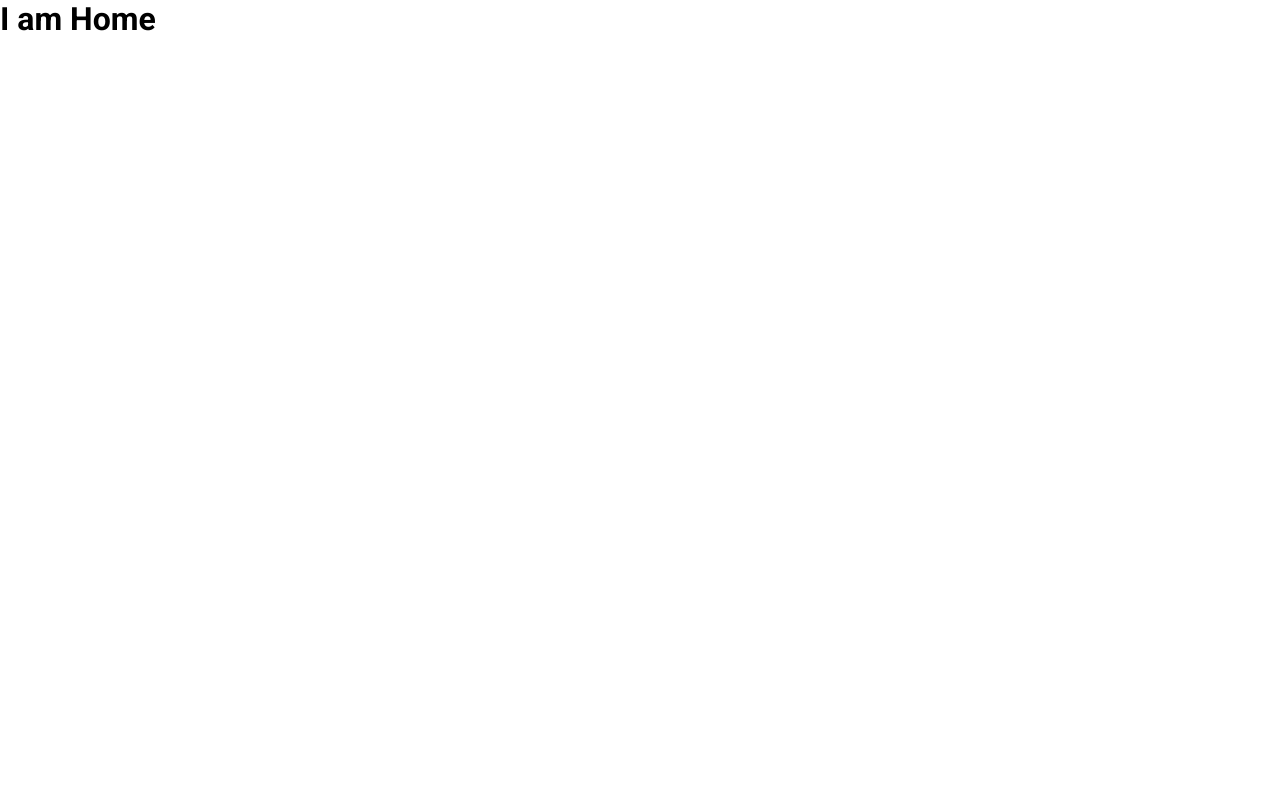
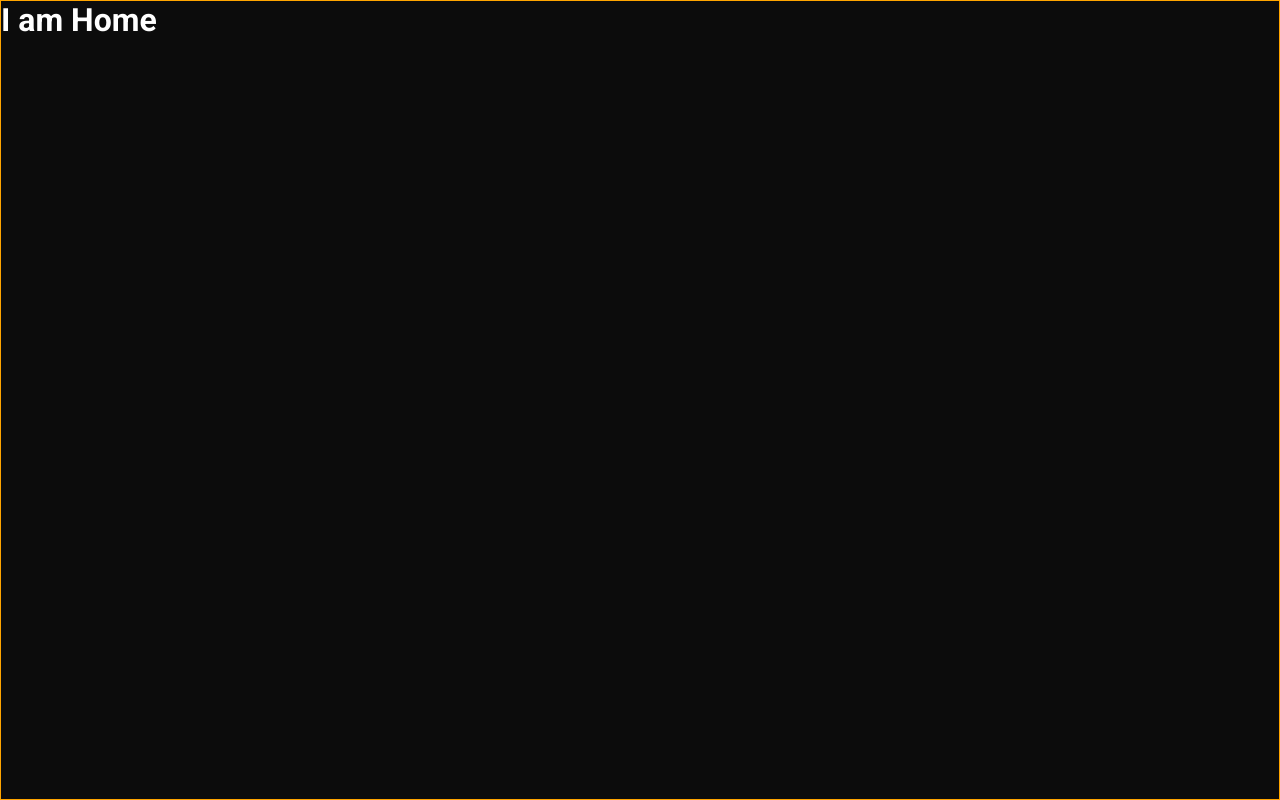
Before and after one commit to 011Jorge/maxfilm-drone, a React (Vite) app: page / in a window 1280 px wide. Built offline with nearby package versions, Linux system fonts and the light colour scheme.

Commit message:
:lipstick: styling man

```diff
--- a/src/containers/Home/index.jsx
+++ b/src/containers/Home/index.jsx
@@ -1,5 +1,11 @@
+import { ContainerHome } from "./styles";
+
 function Home() {
-  return <h1>I am Home</h1>;
+  return (
+    <ContainerHome>
+      <h1>I am Home</h1>
+    </ContainerHome>
+  );
 }
 
 export default Home;
--- /dev/null
+++ b/src/containers/Home/styles.js
@@ -0,0 +1,11 @@
+import styled from "styled-components";
+
+export const ContainerHome = styled.div`
+  border: 1px solid orange;
+
+  width: 100%;
+  height: 100vh;
+
+  color: #fff;
+  background-color: #0c0c0c;
+`;
```
